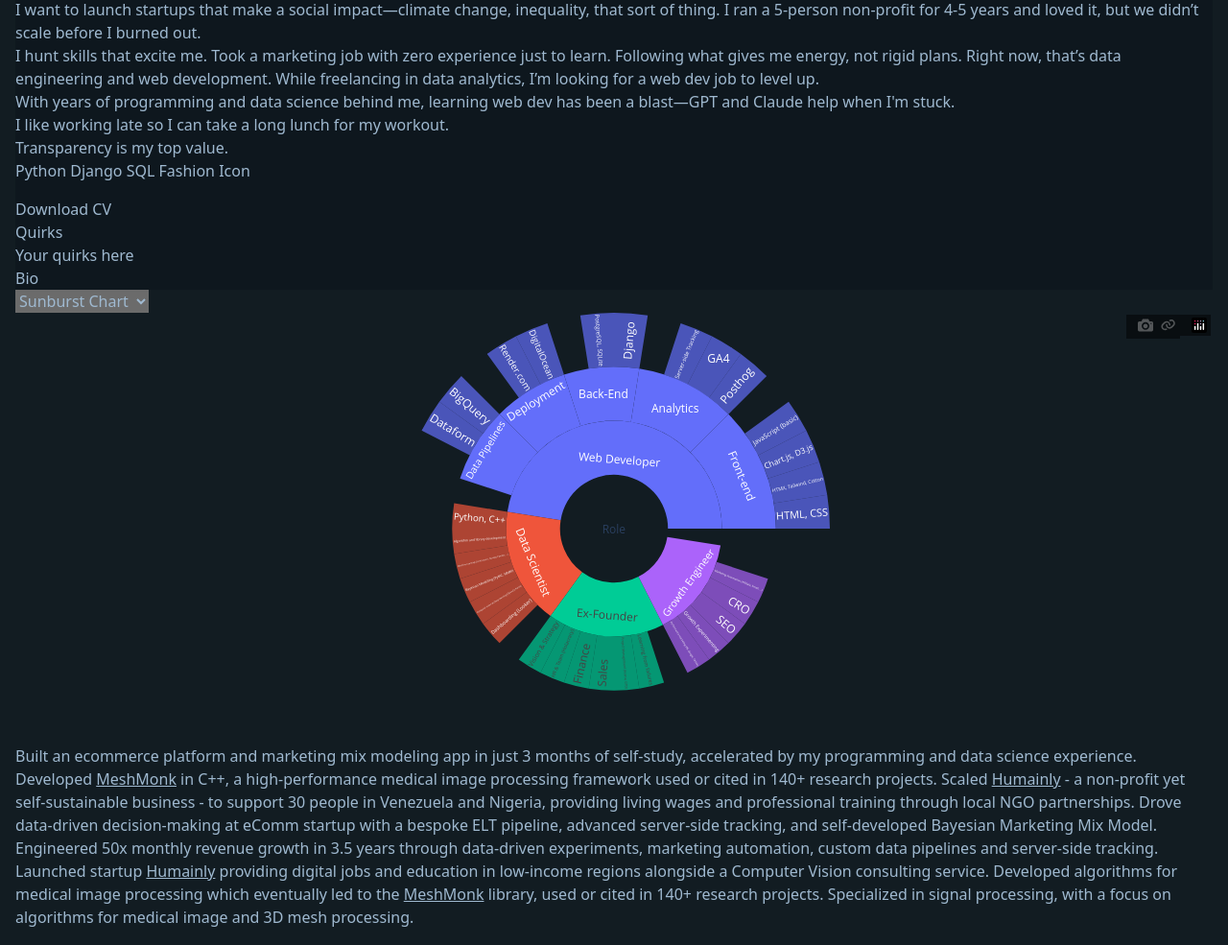
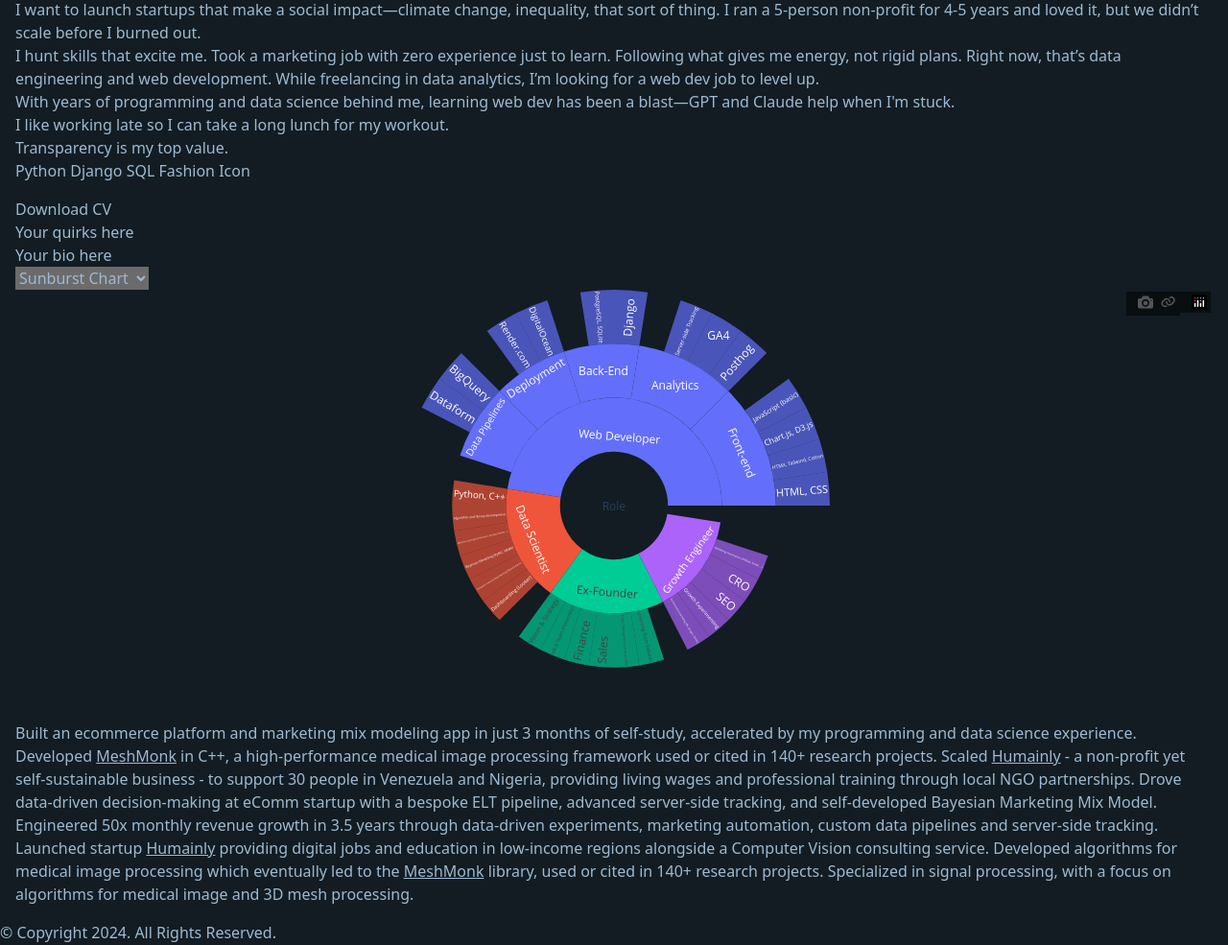
Before and after one commit to jsnyde0/resume, a Django app: page /resume/ in a window 1280 px wide. Shown: the part 909-1894 px from the top of the page at 96% size. Run offline with Django 5.2, Linux system fonts and the light colour scheme; some libraries are stand-ins or nearby versions.

Commit message:
refactored left-hand cards with c-resume-card components

```diff
--- a/templates/resume.html
+++ b/templates/resume.html
@@ -27,8 +27,8 @@
       <!-- Column 1: Single-column cards -->
       <div class="space-y-4 md:col-span-1">
 
-        <div class="card bg-base-200 shadow-xl w-full">
-            <div class="card-body">
+        <c-resume-card
+        >
           <div class="flex flex-col items-start">
             <div class="relative w-24 h-24 mb-3 rounded-full shadow-lg overflow-hidden group">
                 <img class="absolute inset-0 w-full h-full object-cover transition-opacity duration-300 ease-in-out opacity-100 group-hover:opacity-0" src="{% static 'img/jonatan_avatar_smiling_no_bg.png' %}" alt="Jonatan Profile Picture"/>
@@ -66,22 +66,20 @@
                 </div>
             </div>
           </div>
-            </div>
-        </div>
+        </c-resume-card>
 
-        <div class="card bg-base-200 shadow-xl w-full">
-          <div class="card-body">
-            <h2 class="card-title">Quirks</h2>
+        <c-resume-card
+            title="Quirks"
+        >
         <p>Your quirks here</p>
-          </div>
-        </div>
-        <div class="card bg-base-200 shadow-xl w-full">
-          <div class="card-body">
-            <h2 class="card-title">Bio</h2>
+        </c-resume-card>
 
-          </div>
-        </div>
-        <!-- Add more single-column cards as needed -->
+        <c-resume-card
+            title="Bio"
+        >
+        <p>Your bio here</p>
+        </c-resume-card>
+
       </div>
 
       <!-- Columns 2-3: Wide cards -->
@@ -89,7 +87,6 @@
 
         <c-resume-card
             title="Skills"
-            class="text-2xl font-semibold"
         >
           <div class="mb-4">
             <div class="tooltip tooltip-right" data-tip="Two visualizations just for fun: D3.js vs Plotly.">
```
Also changed, not shown: static/css/style.css (+0 -29 lines). Lines whose indentation alone changed are shown as unchanged.
